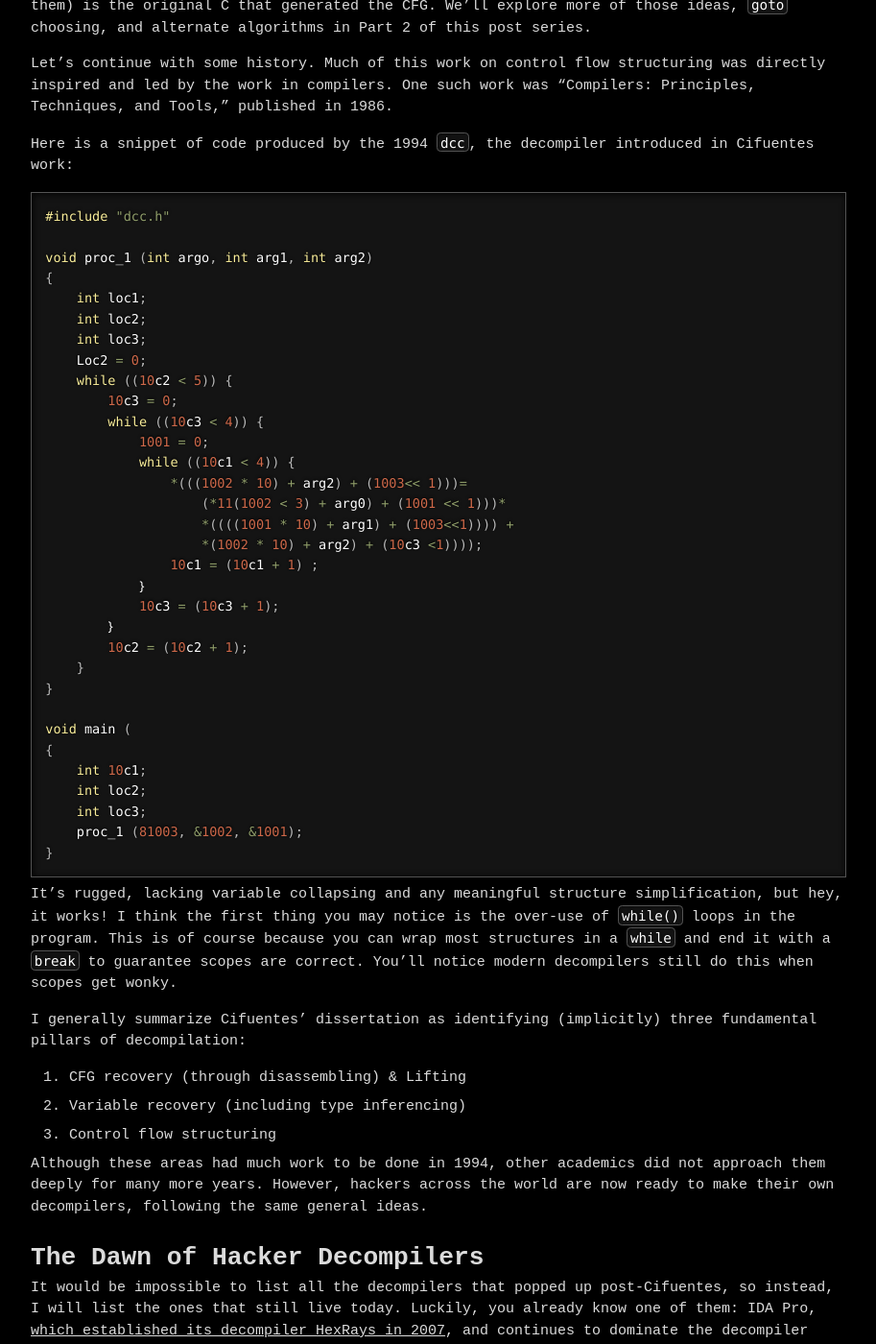
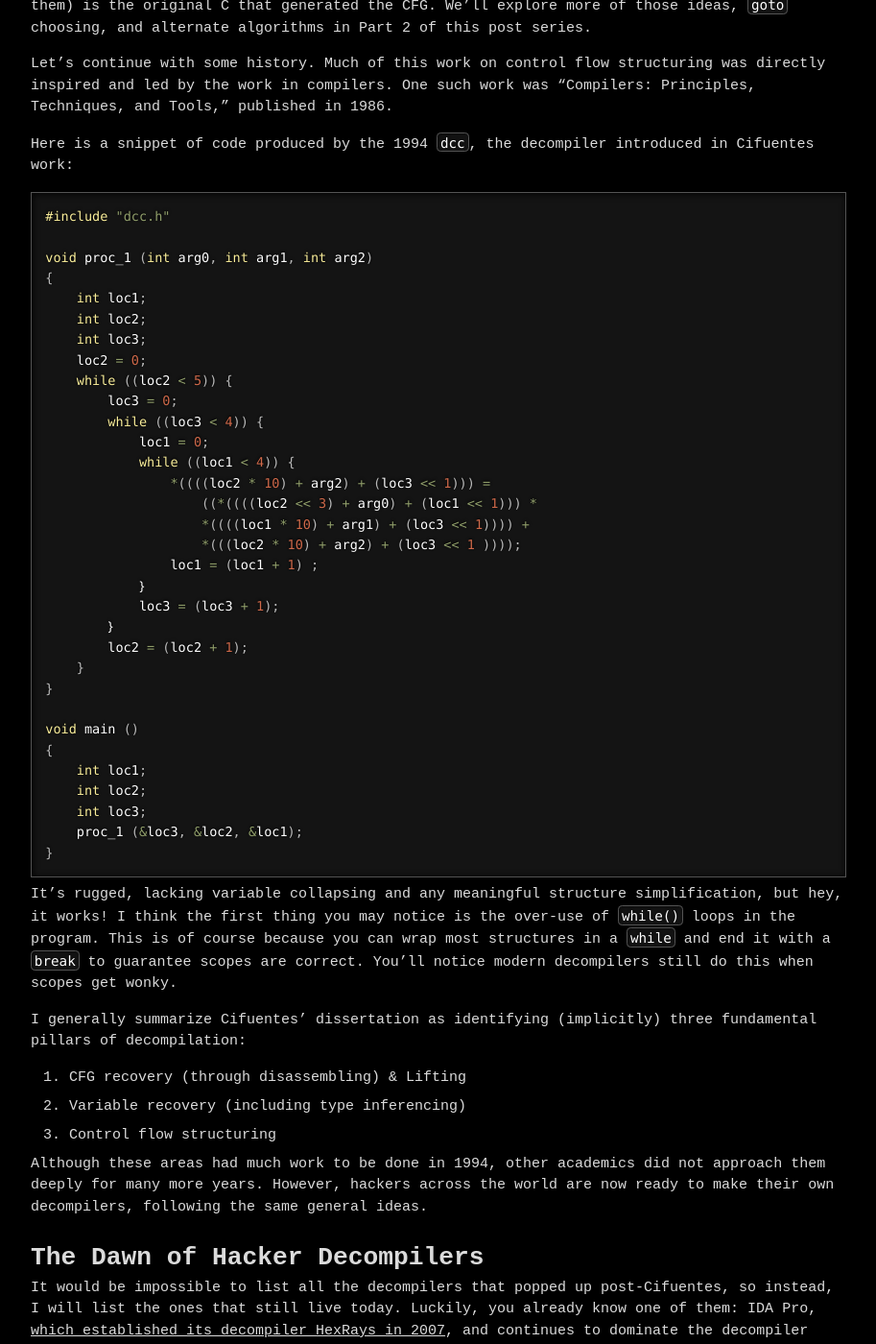
Before and after one commit to mahaloz/mahaloz.re, a Jekyll site: the page built from _posts/2024-01-02-dec-history-pt1.md, in a window 1280 px wide and 1400 px high, scrolled down 2942 px. Shown: the whole window at 96% size, without its empty margins (183-1096 px from the left). Built offline with Jekyll 4.4.1, drawn with Linux system fonts in a browser that asks for light colours; comment, search, counter and statistics services are not loaded.

Commit message:
correct bad ocr

````diff
--- a/_posts/2024-01-02-dec-history-pt1.md
+++ b/_posts/2024-01-02-dec-history-pt1.md
@@ -77,35 +77,35 @@ Here is a snippet of code produced by the 1994 `dcc`, the decompiler introduced
 ```c
 #include "dcc.h"
 
-void proc_1 (int argo, int arg1, int arg2)
+void proc_1 (int arg0, int arg1, int arg2)
 {
     int loc1;
     int loc2;
     int loc3;
-    Loc2 = 0;
-    while ((10c2 < 5)) {
-        10c3 = 0;
-        while ((10c3 < 4)) {
-            1001 = 0;
-            while ((10c1 < 4)) {
-                *(((1002 * 10) + arg2) + (1003<< 1)))=
-                    (*11(1002 < 3) + arg0) + (1001 << 1)))*
-                    *((((1001 * 10) + arg1) + (1003<<1)))) +
-                    *(1002 * 10) + arg2) + (10c3 <1))));
-                10c1 = (10c1 + 1) ;
+    loc2 = 0;
+    while ((loc2 < 5)) {
+        loc3 = 0;
+        while ((loc3 < 4)) {
+            loc1 = 0;
+            while ((loc1 < 4)) {
+                *((((loc2 * 10) + arg2) + (loc3 << 1))) =
+                    ((*((((loc2 << 3) + arg0) + (loc1 << 1))) *
+                    *((((loc1 * 10) + arg1) + (loc3 << 1)))) +
+                    *(((loc2 * 10) + arg2) + (loc3 << 1 ))));
+                loc1 = (loc1 + 1) ;
             ｝
-            10c3 = (10c3 + 1);
+            loc3 = (loc3 + 1);
         ｝
-        10c2 = (10c2 + 1);
+        loc2 = (loc2 + 1);
     }
 }
 
-void main (
+void main ()
 {
-    int 10c1;
+    int loc1;
     int loc2;
     int loc3;
-    proc_1 (81003, &1002, &1001);
+    proc_1 (&loc3, &loc2, &loc1);
 }
 ```
 
````
